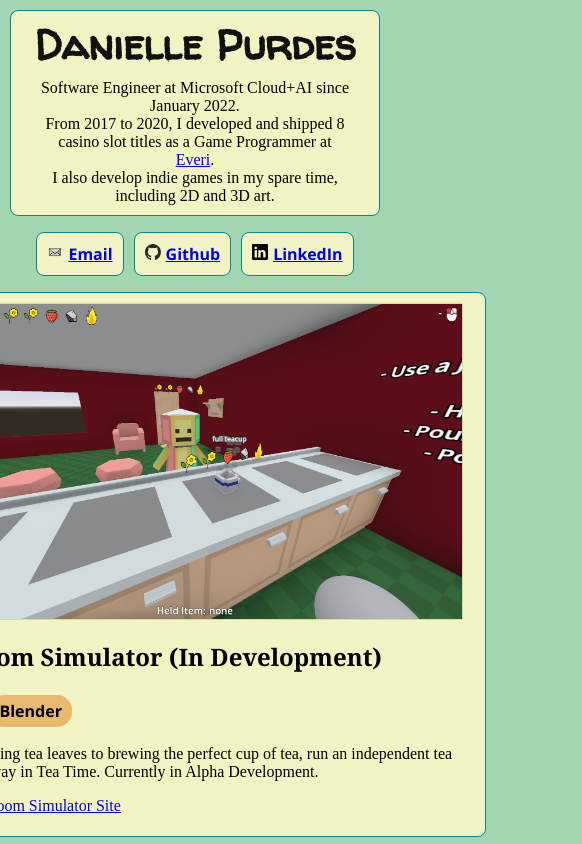
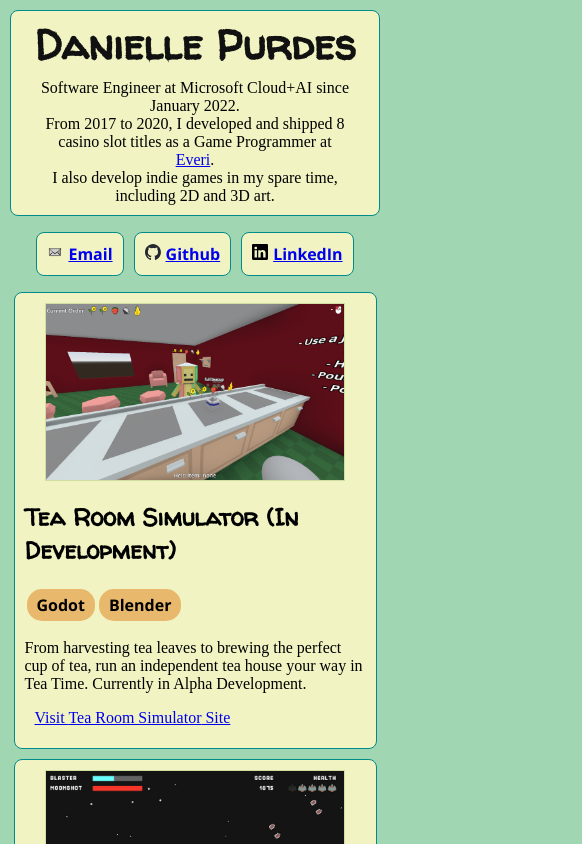
Before and after one commit to danipurdes/danipurdes.github.io, a React (Create React App) app: page / in a window 390 px wide. Shown: the top 844 px of the page, 582 px wide, since content can reach past the window. Built offline with nearby package versions, Linux system fonts and the light colour scheme.

Commit message:
Fix mobile layout

```diff
--- a/src/index.css
+++ b/src/index.css
@@ -80,7 +80,7 @@
 .portfolio {
   display: flex;
   flex-wrap: wrap;
-  gap: .5rem;
+  gap: 10px;
   justify-content: center;
 }
 
@@ -89,16 +89,18 @@
   flex-shrink: 0;
   flex-basis: 1;
   background-color: #F1F3C2;
-  min-width: 552px;
-  max-width: 570px;
+  max-width: min(90%, 552px);
+  /* min-width: 552px; */
+  /* margin: 10px; */
   padding: 10px 5px 5px;
 }
 
 .portfolio-media {
   display: block;
-  height: 315px;
+  /* height: 315px; */
   margin: auto;
   border: #CEDF9F solid 1px;
+  max-width: min(85%, 560px);
 }
 
 .portfolio-text {
@@ -106,8 +108,7 @@
 }
 
 .portfolio-text h2 {
-  /* font-family: 'open_sansbold'; */
-  font-family: Georgia, serif;
+  font-family: 'walter_turncoatregular';
   font-size: 24px;
 }
 
@@ -137,4 +138,5 @@
 .footer {
   text-align: center;
   margin: 10px;
+  padding: 0 10px;
 }
```
